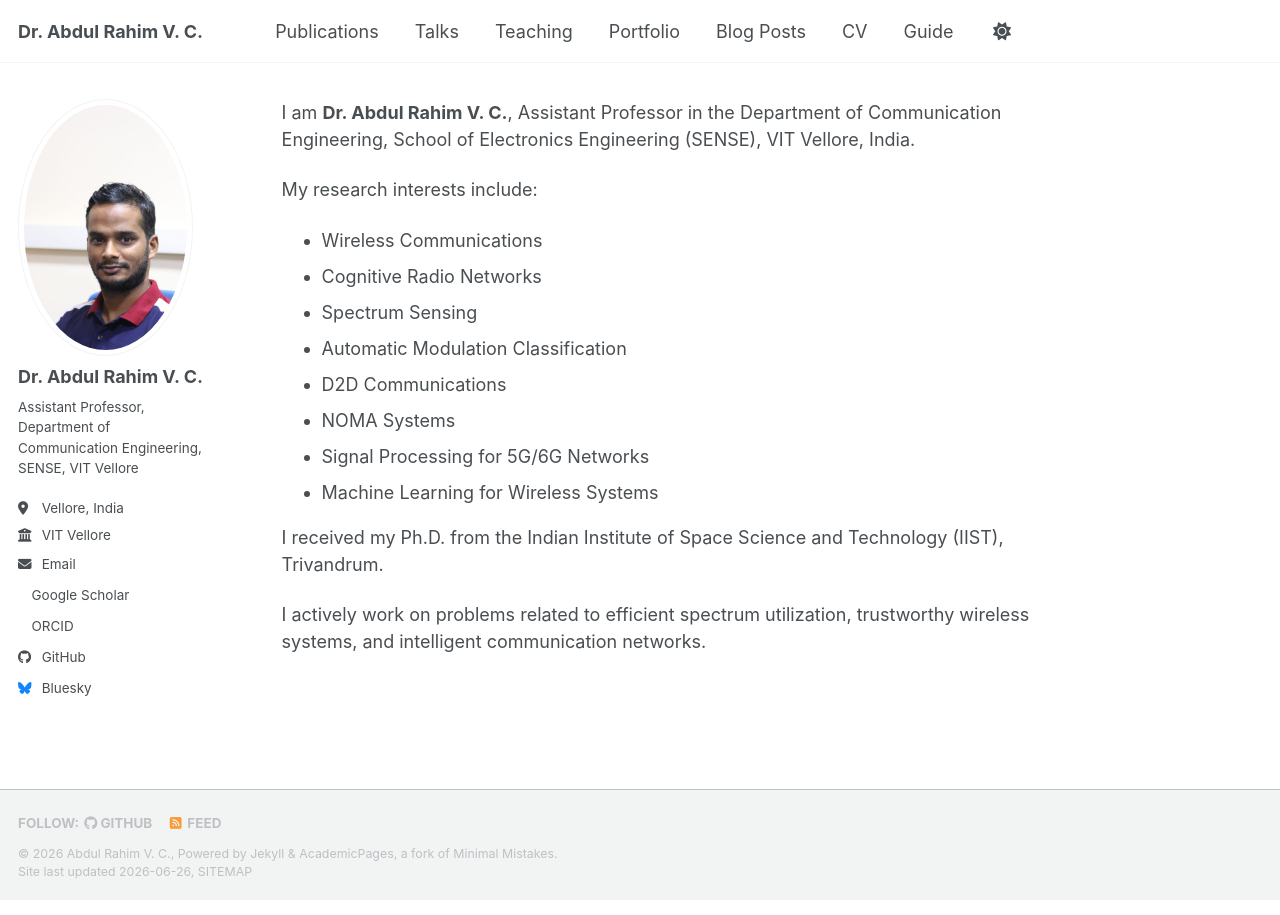
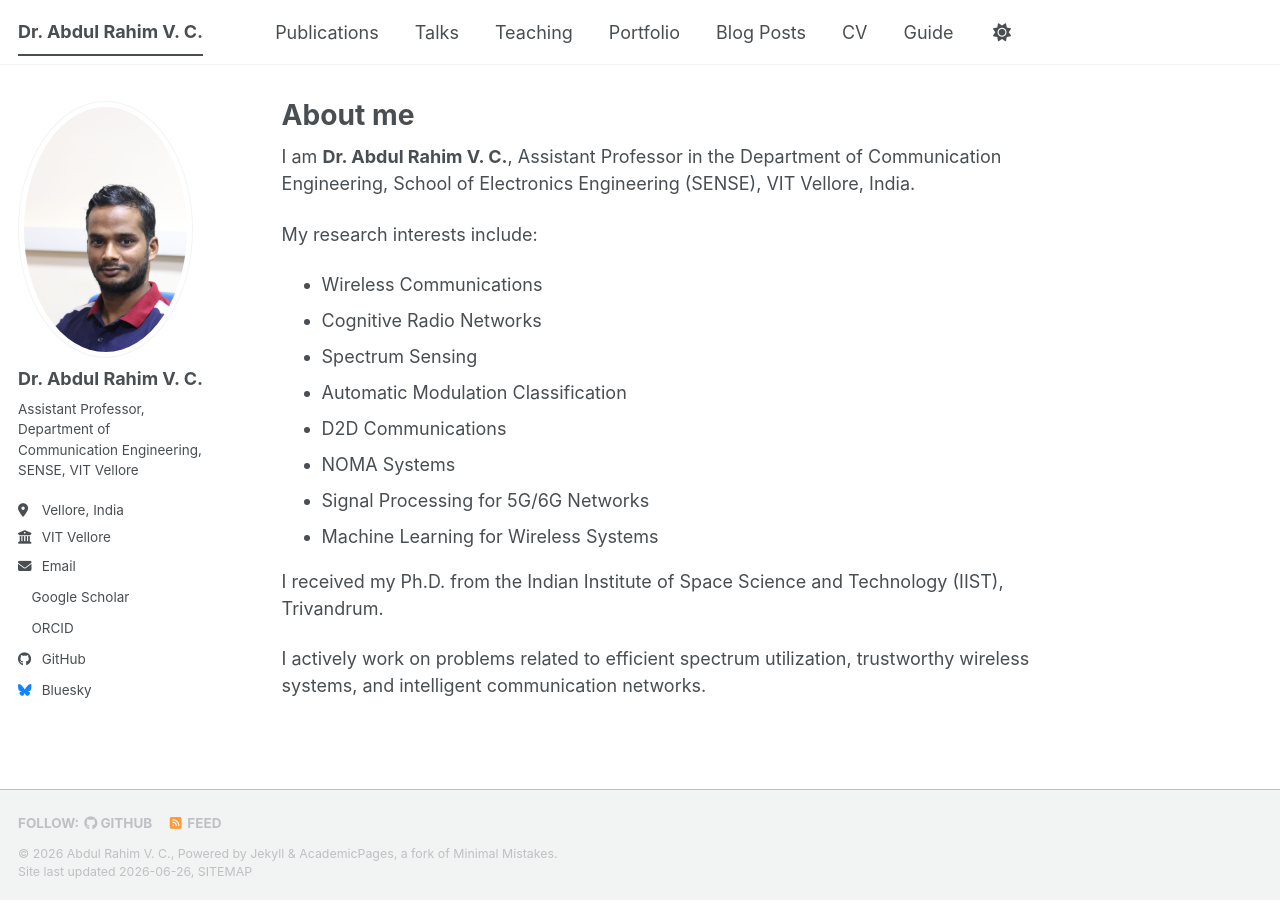
Before and after one commit to rahimvc1987/rahimvc1987.github.io, a Jekyll site: the page built from _pages/about.md, in a window 1280 px wide. Built offline with Jekyll 4.4.1, drawn with Linux system fonts in a browser that asks for light colours; our own code applies the rules of GitHub Pages for plain Markdown files; a style sheet for code colours, icons or effects is not loaded.

Commit message:
Update about.md

```diff
--- a/_pages/about.md
+++ b/_pages/about.md
@@ -1,3 +1,11 @@
+---
+permalink: /
+title: "About me"
+author_profile: true
+redirect_from:
+  - /about/
+---
+
 I am **Dr. Abdul Rahim V. C.**, Assistant Professor in the Department of Communication Engineering, School of Electronics Engineering (SENSE), VIT Vellore, India.
 
 My research interests include:
```
